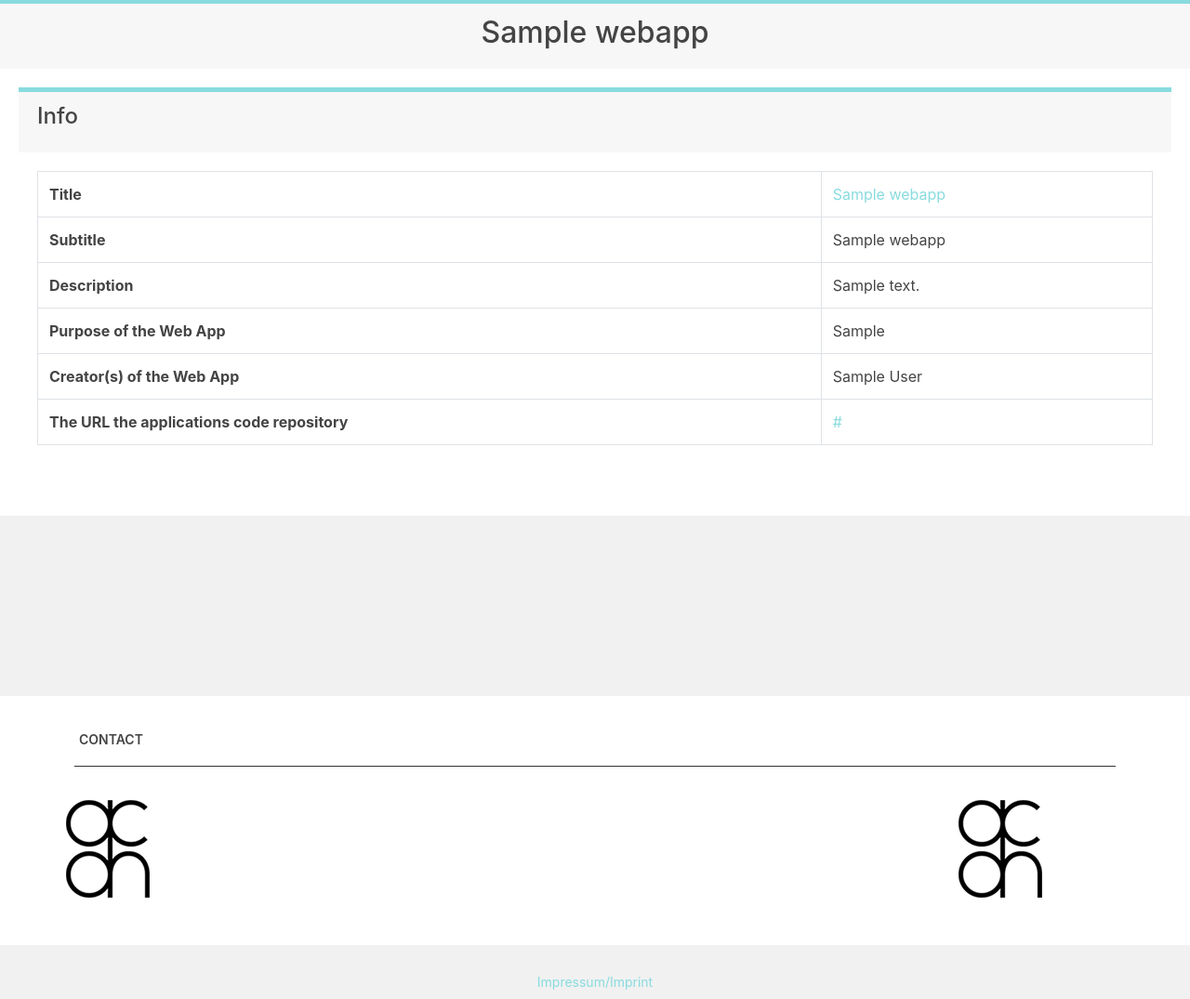
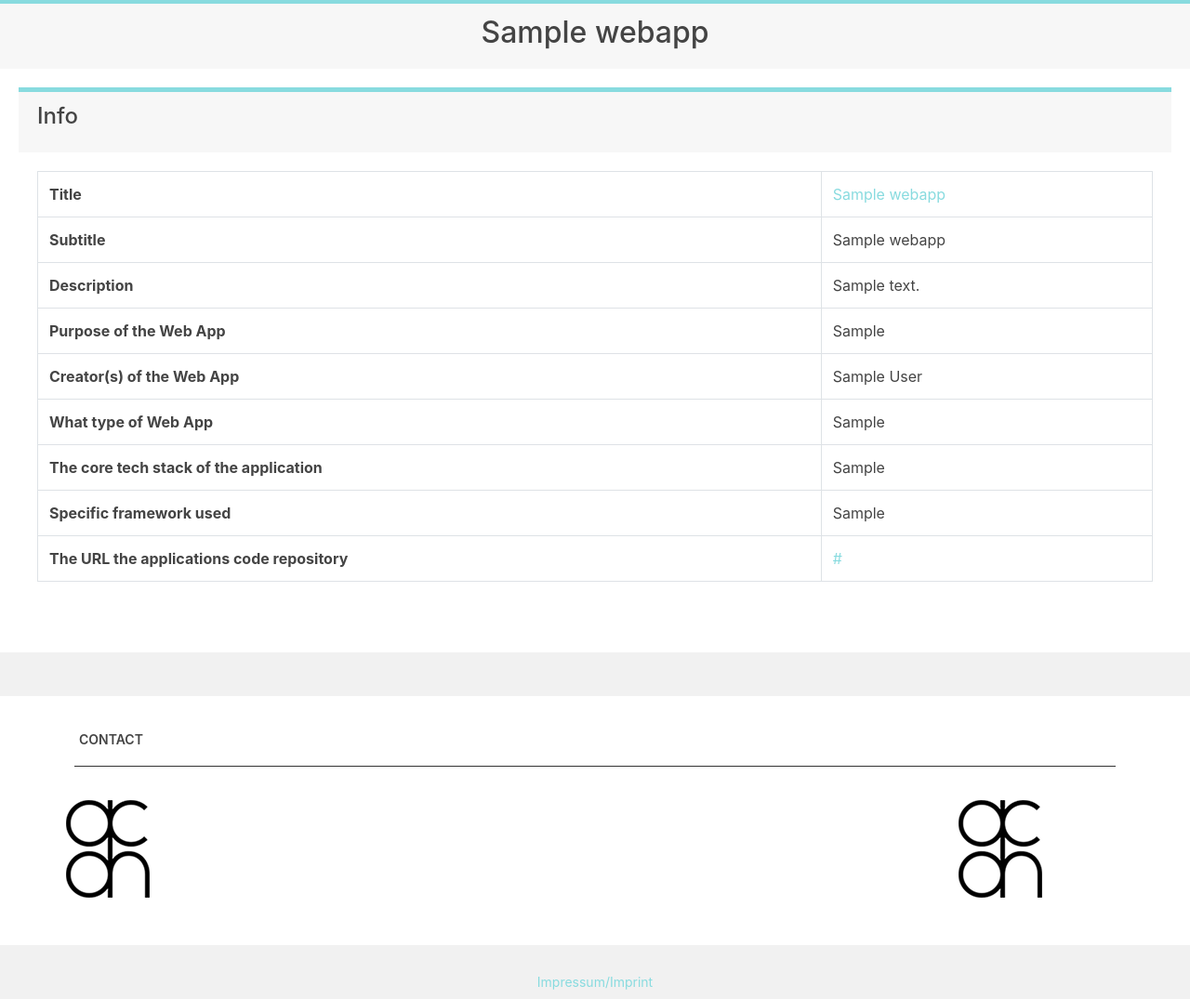
Before and after one commit to acdh-oeaw/dar, a Django app: page /webapps/apps/detail/1 in a window 1280 px wide. Shown: the part 111-1186 px from the top of the page at 93% size. Run offline with Django 3.2, Linux system fonts and the light colour scheme; tables that the repository leaves empty hold one stand-in row (values such as "Sample post"); some libraries are stand-ins or nearby versions.

Commit message:
app_type, base_tech and framework properties added

```diff
--- a/appreg/models.py
+++ b/appreg/models.py
@@ -37,6 +37,18 @@ class WebApp(models.Model):
         verbose_name="The URL the applications code repository",
         blank=True
     )
+    app_type = models.CharField(
+        max_length=250, blank=True,
+        verbose_name="What type of Web App"
+    )
+    base_tech = models.CharField(
+        max_length=250, blank=True,
+        verbose_name="The core tech stack of the application"
+    )
+    framework = models.CharField(
+        max_length=250, blank=True,
+        verbose_name="Specific framework used"
+    )
 
     def __str__(self):
         if self.title:
@@ -59,6 +71,9 @@ class WebApp(models.Model):
             self.description = metadata['description']
             self.purpose_en = metadata['purpose_en']
             self.git_url = metadata['github']
+            self.app_type = metadata['app_type']
+            self.base_tech = metadata['base_tech']
+            self.framework = metadata['framework']
         super().save(*args, **kwargs)
 
     @classmethod
--- a/appreg/templates/appreg/webapp_detail.html
+++ b/appreg/templates/appreg/webapp_detail.html
@@ -55,6 +55,30 @@
                 </tr>
                 <tr>
                     <th>
+                        {% get_verbose_name webapp "app_type" %}
+                    </th>
+                    <td>
+                        {{ object.app_type }}
+                    </td>
+                </tr>
+                <tr>
+                    <th>
+                        {% get_verbose_name webapp "base_tech" %}
+                    </th>
+                    <td>
+                        {{ object.base_tech }}
+                    </td>
+                </tr>
+                <tr>
+                    <th>
+                        {% get_verbose_name webapp "framework" %}
+                    </th>
+                    <td>
+                        {{ object.framework }}
+                    </td>
+                </tr>
+                <tr>
+                    <th>
                         {% get_verbose_name webapp "git_url" %}
                     </th>
                     <td>
--- a/webpage/metadata.py
+++ b/webpage/metadata.py
@@ -20,5 +20,6 @@ PROJECT_METADATA = {
     'social_media': [
         ('fab fa-twitter fa-2x', 'https://twitter.com/ACDH_OeAW'),
         ('fab fa-youtube fa-2x', 'https://www.youtube.com/channel/UCgaEMaMbPkULYRI5u6gvG-w'),
-    ]
+    ],
+    'app_type': 'database',  # database|website|service|tool|digital-edition
 }
--- a/webpage/views.py
+++ b/webpage/views.py
@@ -70,4 +70,6 @@ def project_info(request):
     else:
         del info_dict['matomo_id']
         del info_dict['matomo_url']
+    info_dict['base_tech'] = 'django'
+    info_dict['framework'] = 'djangobaseproject'
     return JsonResponse(info_dict)
```
